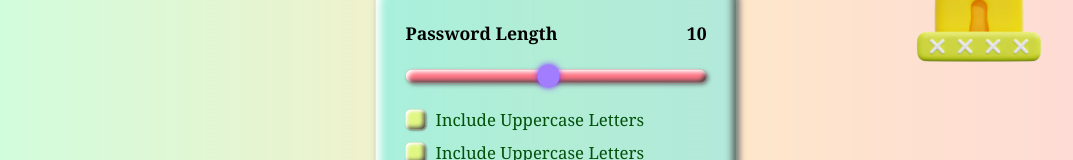
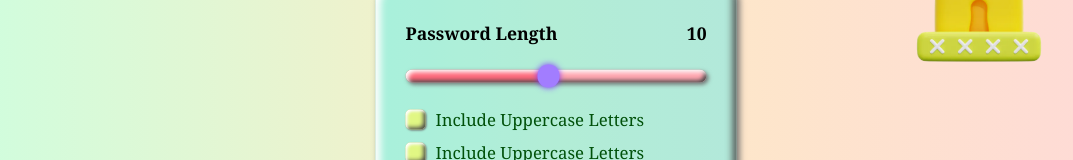
Before and after one commit to vshveta08/Random-Password-Generator, a plain HTML site: page index.html in a window 1280 px wide. Shown: the part 273-433 px from the top of the page, without its empty margins (84-1157 px from the left). Drawn offline with Linux system fonts and the light colour scheme.

Commit message:
Update style.css

```diff
--- a/style.css
+++ b/style.css
@@ -164,7 +164,9 @@ body {
     cursor: pointer;
 
     appearance: none;
-    background-color: rgb(254, 116, 132);
+    background-color: rgb(255, 166, 176);
+    background-image: linear-gradient(rgb(255, 107, 124), rgb(255, 107, 124));
+    background-repeat: no-repeat;
 }
 
 .input .mid .slider::-webkit-slider-thumb {
```
